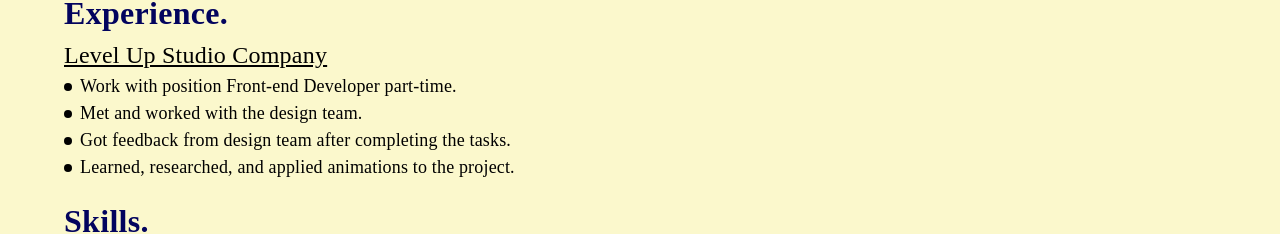
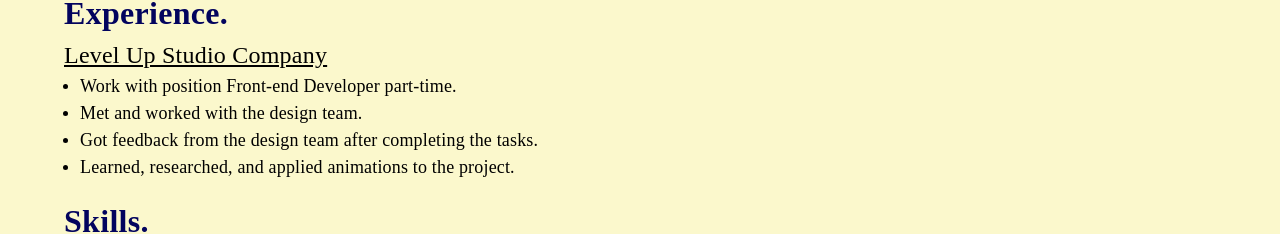
Before and after one commit to khoa36isefiw/my-portfolio, a React (Create React App) app: page / in a window 1280 px wide. Shown: the part 527-761 px from the top of the page. Built offline with nearby package versions, Linux system fonts and the light colour scheme.

Commit message:
remake list experience

```diff
--- a/src/components/Experience/Experience.js
+++ b/src/components/Experience/Experience.js
@@ -1,7 +1,8 @@
-import { Box } from "@mui/material";
+import { Box, Grid2 } from "@mui/material";
 import React from "react";
 import { AboutTitle } from "../About";
 import { CustomizeTypography } from "../CustomizeTypography/CustomizeTypography";
+import { mobileScreen } from "../../theme/theme";
 
 function Experience() {
   return (
@@ -12,39 +13,33 @@
       >
         Level Up Studio Company
       </CustomizeTypography>
-      <DesignList />
+
+      <Box sx={{ px: 2 }}>
+        <ul
+          style={{
+            marginBlockStart: 0,
+            marginBlockEnd: 0,
+            paddingInlineStart: 0,
+          }}
+        >
+          {listExperienceText.map((exp, index) => (
+            <li key={index}>
+              <CustomizeTypography sx={{ fontSize: "18px" }}>
+                {exp}
+              </CustomizeTypography>
+            </li>
+          ))}
+        </ul>
+      </Box>
     </Box>
   );
 }
 
 export default Experience;
 
-const DesignList = () => {
-  return (
-    <Box>
-      {listExperienceText.map((exp, index) => (
-        <Box sx={{ display: "flex", alignItems: "center" }} key={index}>
-          <Box
-            sx={{
-              height: "8px",
-              width: "8px",
-              borderRadius: "50%",
-              bgcolor: "#000",
-              mr: 1,
-            }}
-          />
-          <CustomizeTypography sx={{ fontSize: "18px" }}>
-            {exp}
-          </CustomizeTypography>
-        </Box>
-      ))}
-    </Box>
-  );
-};
-
 const listExperienceText = [
   "Work with position Front-end Developer part-time.",
   "Met and worked with the design team.",
-  "Got feedback from design team after completing the tasks.",
+  "Got feedback from the design team after completing the tasks.",
   "Learned, researched, and applied animations to the project.",
 ];
```
